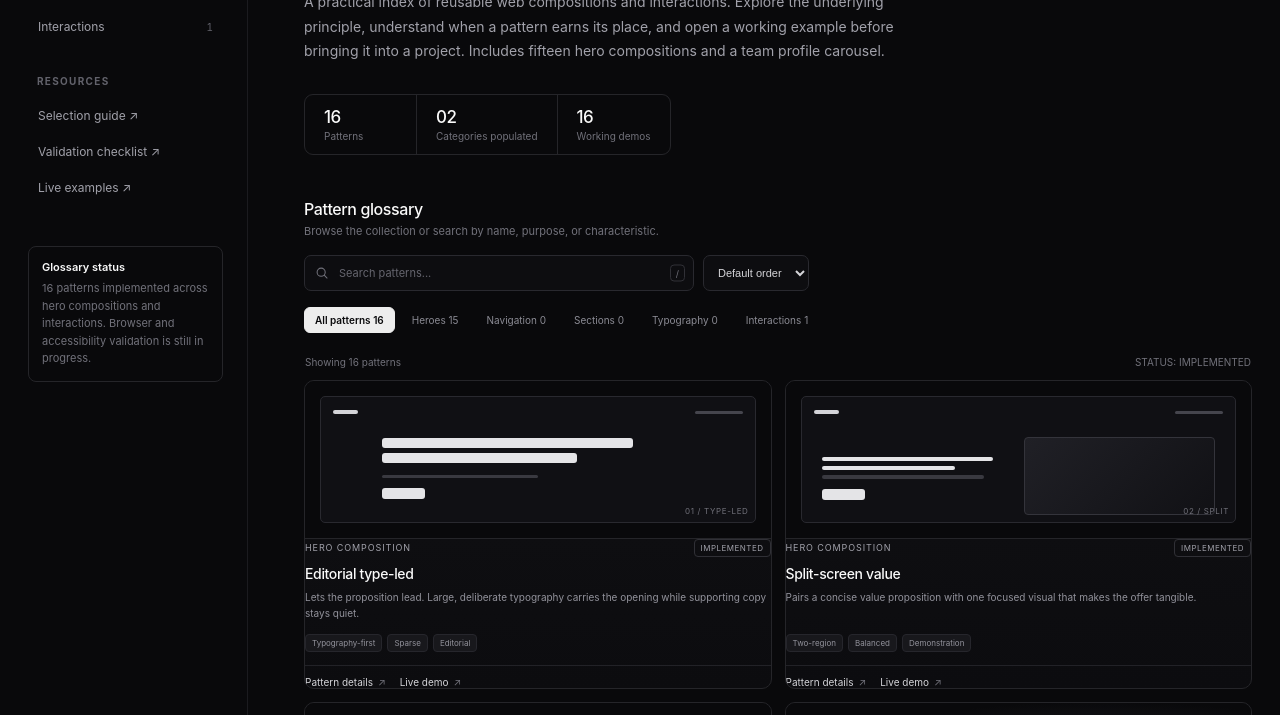
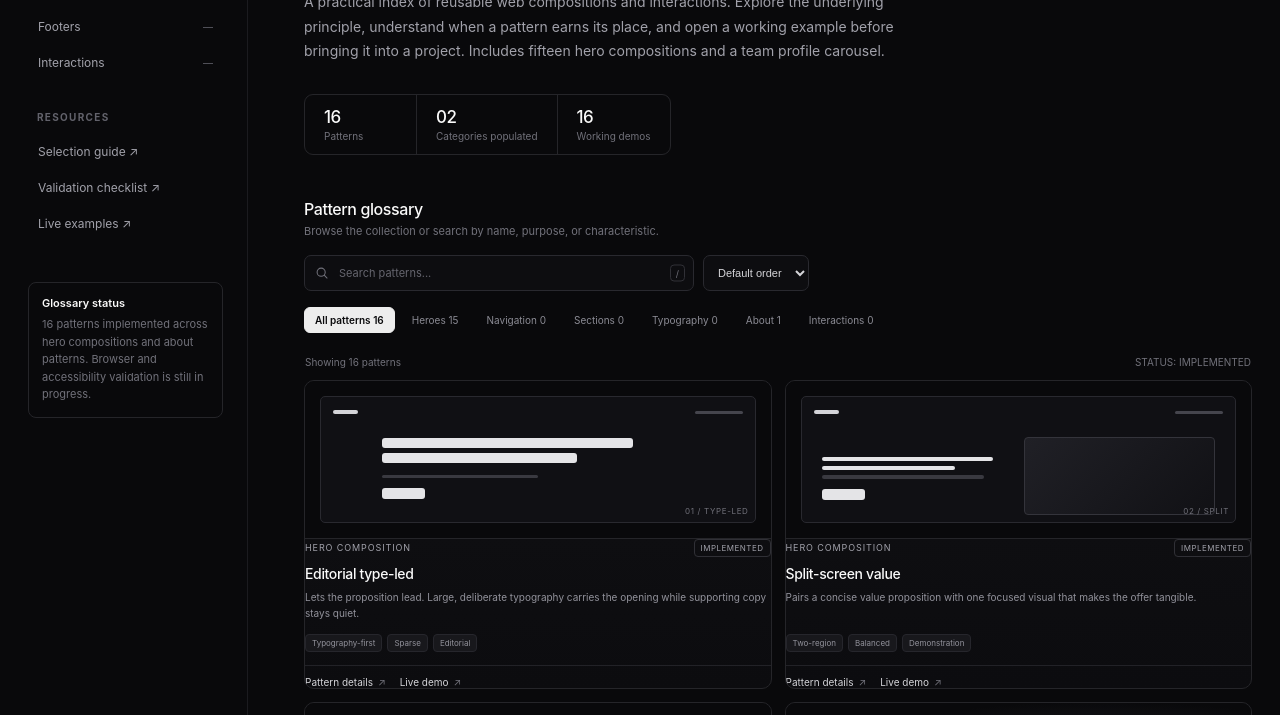
Before and after one commit to deputy-proxy/de9er, a plain HTML site: page index.html in a window 1280 px wide. Shown: the part 400-1115 px from the top of the page. Drawn offline with Linux system fonts and the light colour scheme.

Commit message:
Move team profile carousel into About glossary section (#12)

```diff
--- a/design-intelligence/schema/pattern.schema.yaml
+++ b/design-intelligence/schema/pattern.schema.yaml
@@ -23,7 +23,7 @@ fields:
   name:
     type: string
   category:
-    enum: [heroes, navigation, typography, section-compositions, image-treatments, grids, footers, interactions]
+    enum: [heroes, about, navigation, typography, section-compositions, image-treatments, grids, footers, interactions]
   summary:
     type: string
     rule: "One or two sentences describing the pattern, not praising it"
--- a/index.html
+++ b/index.html
@@ -218,13 +218,14 @@
         <nav class="side-nav">
           <a class="active" href="#patterns">All patterns <span class="count">16</span></a>
           <a href="#patterns" data-side-filter="heroes">Heroes <span class="count">15</span></a>
+          <a href="#patterns" data-side-filter="about">About <span class="count">1</span></a>
           <a href="#planned">Navigation <span class="count">—</span></a>
           <a href="#planned">Typography <span class="count">—</span></a>
           <a href="#planned">Section compositions <span class="count">—</span></a>
           <a href="#planned">Image treatments <span class="count">—</span></a>
           <a href="#planned">Grids <span class="count">—</span></a>
           <a href="#planned">Footers <span class="count">—</span></a>
-          <a href="#patterns" data-side-filter="interactions">Interactions <span class="count">1</span></a>
+          <a href="#planned">Interactions <span class="count">—</span></a>
         </nav>
         <p class="side-label">Resources</p>
         <nav class="side-nav">
@@ -234,7 +235,7 @@
         </nav>
         <div class="side-note">
           <strong>Glossary status</strong>
-          <p>16 patterns implemented across hero compositions and interactions. Browser and accessibility validation is still in progress.</p>
+          <p>16 patterns implemented across hero compositions and about patterns. Browser and accessibility validation is still in progress.</p>
         </div>
       </aside>
 
@@ -274,7 +275,8 @@
             <button class="filter" type="button" data-filter="navigation" aria-pressed="false">Navigation <span>0</span></button>
             <button class="filter" type="button" data-filter="sections" aria-pressed="false">Sections <span>0</span></button>
             <button class="filter" type="button" data-filter="typography" aria-pressed="false">Typography <span>0</span></button>
-            <button class="filter" type="button" data-filter="interactions" aria-pressed="false">Interactions <span>1</span></button>
+            <button class="filter" type="button" data-filter="about" aria-pressed="false">About <span>1</span></button>
+            <button class="filter" type="button" data-filter="interactions" aria-pressed="false">Interactions <span>0</span></button>
           </div>
           <div class="results-line"><span id="result-count" aria-live="polite">Showing 16 patterns</span><span>STATUS: IMPLEMENTED</span></div>
 
@@ -353,9 +355,9 @@
               <div class="preview three-preview portal-preview" aria-hidden="true"><div class="portal-rings"></div><span class="preview-label">15 / Spatial portal</span></div>
               <div class="card-body"><div class="card-top"><span class="category">Three.js hero</span><span class="status">Implemented</span></div><h3>Spatial portal gateway</h3><p>Nested dimensional frames and a controlled camera dolly create an invitation into a new product or brand world.</p><div class="tags"><span class="tag">Camera motion</span><span class="tag">Depth</span><span class="tag">Spatial</span></div><div class="card-links"><a href="https://github.com/deputy-proxy/de9er/blob/main/design-intelligence/patterns/heroes/spatial-portal-gateway.md">Pattern details <span>↗</span></a><a href="https://deputy-proxy.github.io/de9er/design-intelligence/examples/spatial-portal-gateway/">Live demo <span>↗</span></a></div></div>
             </article>
-            <article class="card" data-category="interactions" data-name="Team profile carousel" data-search="team profile carousel people experts staff about page leadership members directory biography portrait tabs selector navigation contact">
+            <article class="card" data-category="about" data-name="Team profile carousel" data-search="team profile carousel people experts staff about page leadership members directory biography portrait tabs selector navigation contact">
               <div class="preview team-preview" aria-hidden="true"><div class="mini"><div class="mini-list"><i></i><i></i><i></i><i></i><i></i></div><div class="mini-person"></div></div><span class="preview-label">16 / Team profiles</span></div>
-              <div class="card-body"><div class="card-top"><span class="category">Interactive component</span><span class="status">Implemented</span></div><h3>Team profile carousel</h3><p>Pairs a selectable team list with one prominent profile, giving each person room for a portrait, role, biography and contact links.</p><div class="tags"><span class="tag">People</span><span class="tag">Carousel</span><span class="tag">Profile</span></div><div class="card-links"><a href="https://github.com/deputy-proxy/de9er/blob/main/design-intelligence/patterns/interactions/team-profile-carousel.md">Pattern details <span>↗</span></a><a href="https://deputy-proxy.github.io/de9er/design-intelligence/examples/team-profile-carousel/">Live demo <span>↗</span></a></div></div>
+              <div class="card-body"><div class="card-top"><span class="category">About · Team presentation</span><span class="status">Implemented</span></div><h3>Team profile carousel</h3><p>Pairs a selectable team list with one prominent profile, giving each person room for a portrait, role, biography and contact links.</p><div class="tags"><span class="tag">People</span><span class="tag">Carousel</span><span class="tag">Profile</span></div><div class="card-links"><a href="https://github.com/deputy-proxy/de9er/blob/main/design-intelligence/patterns/about/team-profile-carousel.md">Pattern details <span>↗</span></a><a href="https://deputy-proxy.github.io/de9er/design-intelligence/examples/team-profile-carousel/">Live demo <span>↗</span></a></div></div>
             </article>
 
             <div class="empty" id="empty"><strong>No matching patterns</strong>Try another search term or category.</div>
```
Also changed, not shown: design-intelligence/patterns/about/team-profile-carousel.md (renamed from design-intelligence/patterns/interactions/team-profile-carousel.md, +1 -1 lines), design-intelligence/selection/design-selection.md (+1 -1 lines), components/README.md, design-intelligence/README.md, design-intelligence/examples/README.md, design-intelligence/patterns/README.md.
